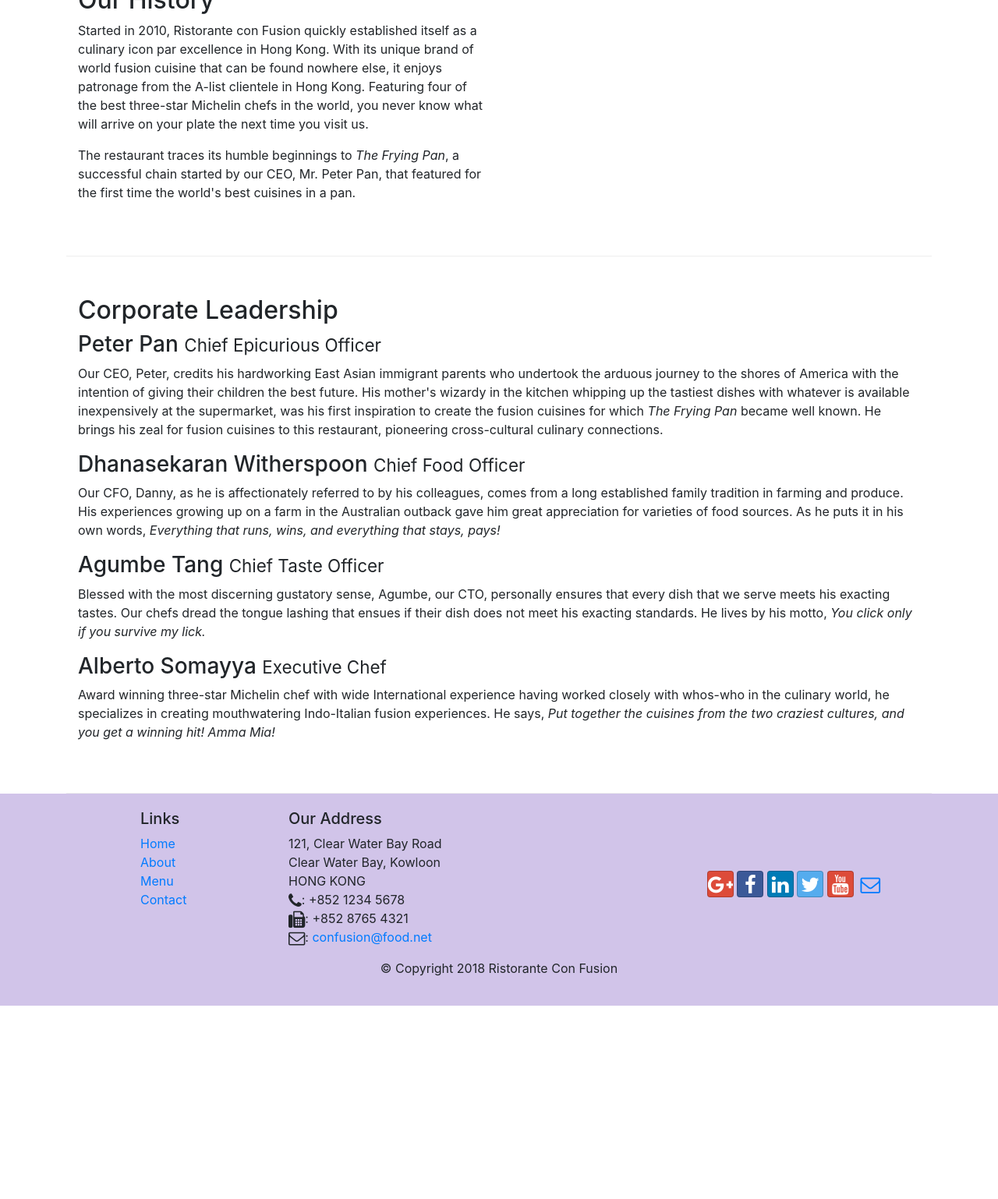
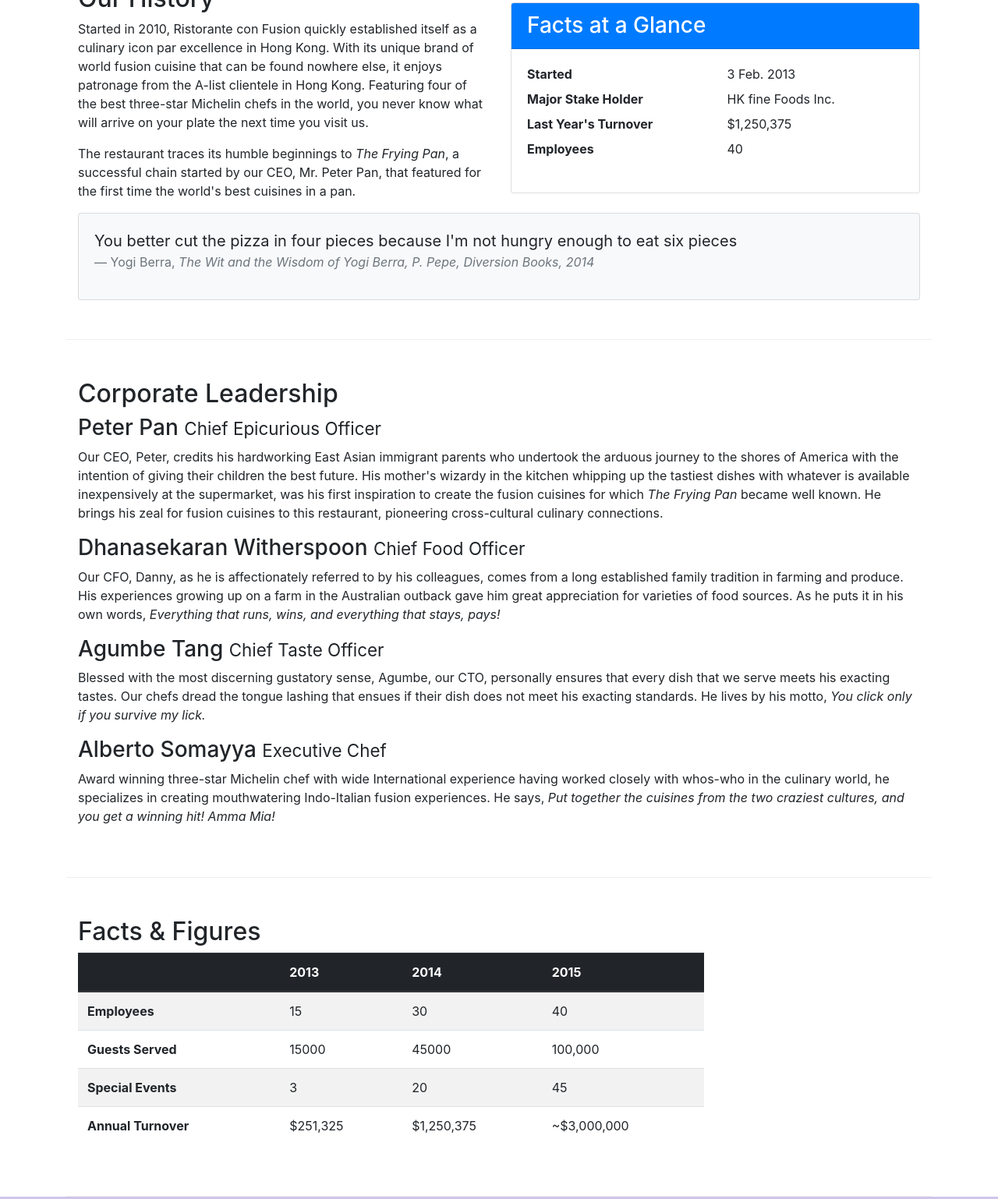
Before and after one commit to devansh511/ristorante-con-fusion, a website: page aboutus.html in a window 1280 px wide. Shown: the part 536-2074 px from the top of the page at 78% size. Before the commit the page ends 1826 px from the top, so only its background shows below. Drawn offline with nearby package versions, Linux system fonts and the light colour scheme.

Commit message:
Tables and Cards

```diff
--- a/aboutus.html
+++ b/aboutus.html
@@ -67,12 +67,38 @@
                 <p>Started in 2010, Ristorante con Fusion quickly established itself as a culinary icon par excellence in Hong Kong. With its unique brand of world fusion cuisine that can be found nowhere else, it enjoys patronage from the A-list clientele in Hong Kong.  Featuring four of the best three-star Michelin chefs in the world, you never know what will arrive on your plate the next time you visit us.</p>
                 <p>The restaurant traces its humble beginnings to <em>The Frying Pan</em>, a successful chain started by our CEO, Mr. Peter Pan, that featured for the first time the world's best cuisines in a pan.</p>
             </div>
-            <div class="col-12 col-sm">
+            <div class="col-sm">
+                <div class="card">
+                    <h3 class="card-header bg-primary text-white">Facts at a Glance</h3>
+                    <div class="card-body">
+                        <dl class="row">
+                            <dt class="col-6">Started</dt>
+                            <dd class="col-6">3 Feb. 2013</dd>
+                            <dt class="col-6">Major Stake Holder</dt>
+                            <dd class="col-6">HK fine Foods Inc.</dd>
+                            <dt class="col-6">Last Year's Turnover</dt>
+                            <dd class="col-6">$1,250,375</dd>
+                            <dt class="col-6">Employees</dt>
+                            <dd class="col-6">40</dd>
+                        </dl>
+                    </div>
+                </div>
+            </div>
+
+            <div class="col-12">
+                <div class="card card-body bg-light">
+                    <blockquote class="blockquote">
+                        <p class="mb-0">You better cut the pizza in four pieces because I'm not hungry enough to eat six pieces</p>
+                        <footer class="blockquote-footer">Yogi Berra,
+                            <cite title="Source Title">The Wit and the Wisdom of Yogi Berra, P. Pepe, Diversion Books, 2014</cite>
+                        </footer>
+                    </blockquote>
+                </div>
             </div>
         </div>
 
 
-        <div class="row row-content align-items-center">
+        <div class="row row-content">
             <div class="col-12">
                 <h2>Corporate Leadership</h2>
                 <h3>Peter Pan <small>Chief Epicurious Officer</small></h3>
@@ -84,7 +110,53 @@
                 <h3>Alberto Somayya <small>Executive Chef</small></h3>
                 <p class="d-none d-sm-block">Award winning three-star Michelin chef with wide International experience having worked closely with whos-who in the culinary world, he specializes in creating mouthwatering Indo-Italian fusion experiences. He says, <em>Put together the cuisines from the two craziest cultures, and you get a winning hit! Amma Mia!</em></p>
             </div>
-       </div>
+        </div>
+        <div class="row row-content">
+            <div class="col-12 col-sm-9">
+                <h2>Facts &amp; Figures</h2>
+                <div class="table-responsive">
+                    <table class="table table-striped">
+                        <thead class="thead-dark">
+                            <tr>
+                                <th>&nbsp;</th>
+                                <th>2013</th>
+                                <th>2014</th>
+                                <th>2015</th>
+                            </tr>
+                        </thead>
+                        <tbody>
+                            <tr>
+                                <th>Employees</th>
+                                <td>15</td>
+                                <td>30</td>
+                                <td>40</td>
+                            </tr>
+                            <tr>
+                                <th>Guests Served</th>
+                                <td>15000</td>
+                                <td>45000</td>
+                                <td>100,000</td>
+                            </tr>
+                            <tr>
+                                <th>Special Events</th>
+                                <td>3</td>
+                                <td>20</td>
+                                <td>45</td>
+                            </tr>
+                            <tr>
+                                <th>Annual Turnover</th>
+                                <td>$251,325</td>
+                                <td>$1,250,375</td>
+                                <td>~$3,000,000</td>
+                            </tr>
+                        </tbody>
+                    </table>
+                </div>
+            </div>
+            <div class="col-12 col-sm-3">
+
+            </div>
+        </div>
 
     </div>
 
```
